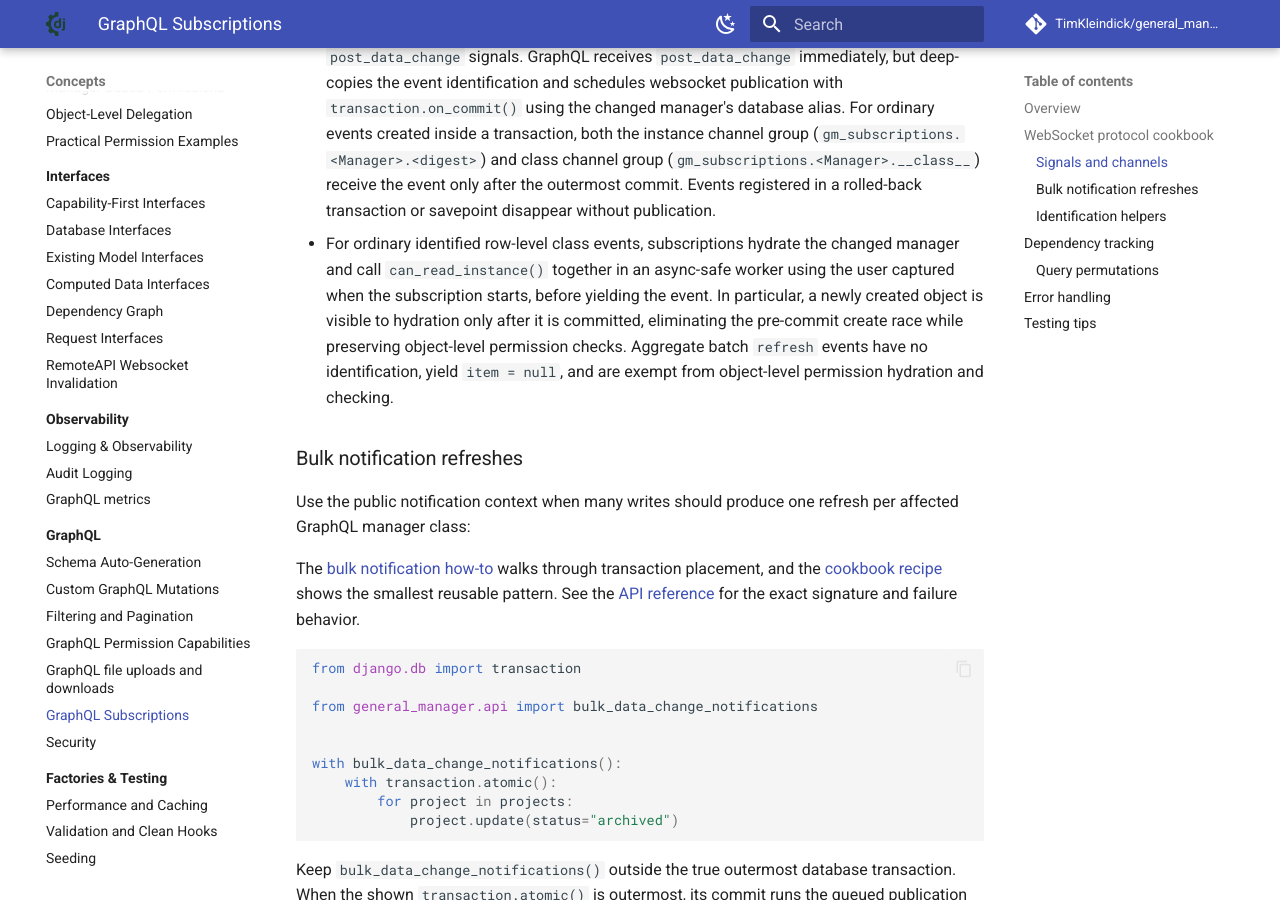
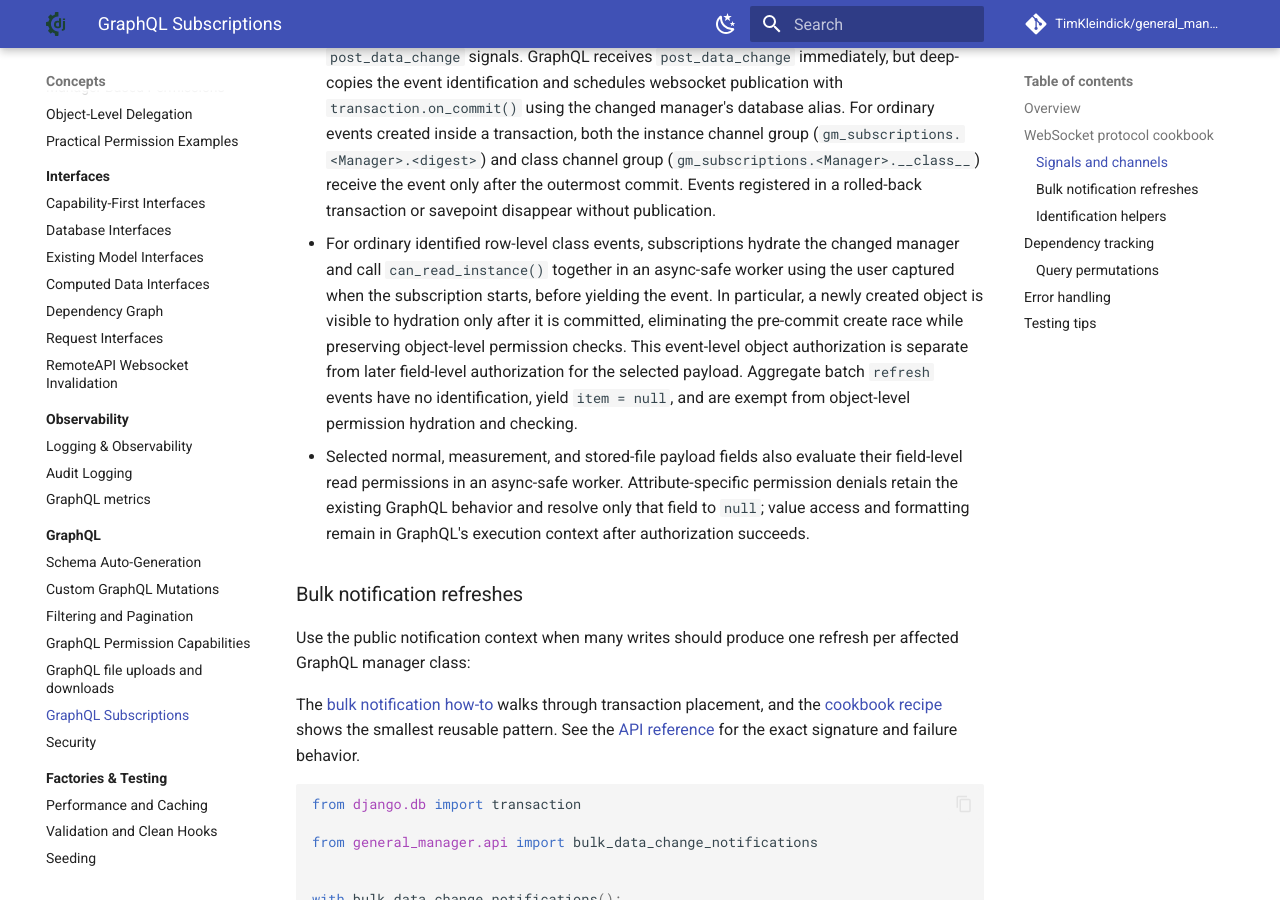
Before and after one commit to TimKleindick/general_manager, an MkDocs documentation site: the page built from docs/concepts/graphql/subscriptions.md, in a window 1280 px wide and 900 px high, scrolled down 4949 px. Built offline with MkDocs 1.6.1 and Material for MkDocs 9.7.7, drawn with Linux system fonts in a browser that asks for light colours; comment, search, counter and statistics services are not loaded.

Commit message:
docs: explain async-safe subscription field permissions

```diff
--- a/docs/concepts/graphql/subscriptions.md
+++ b/docs/concepts/graphql/subscriptions.md
@@ -160,7 +160,12 @@ task errors still propagate from the await.
 
 - Subscriptions require Django Channels. If `get_channel_layer()` returns `None`, the resolver raises a descriptive GraphQL error explaining that `CHANNEL_LAYERS` must be configured.
 - Managers are automatically decorated with `@data_change` and emit `pre_data_change` and `post_data_change` signals. GraphQL receives `post_data_change` immediately, but deep-copies the event identification and schedules websocket publication with `transaction.on_commit()` using the changed manager's database alias. For ordinary events created inside a transaction, both the instance channel group (`gm_subscriptions.<Manager>.<digest>`) and class channel group (`gm_subscriptions.<Manager>.__class__`) receive the event only after the outermost commit. Events registered in a rolled-back transaction or savepoint disappear without publication.
-- For ordinary identified row-level class events, subscriptions hydrate the changed manager and call `can_read_instance()` together in an async-safe worker using the user captured when the subscription starts, before yielding the event. In particular, a newly created object is visible to hydration only after it is committed, eliminating the pre-commit create race while preserving object-level permission checks. Aggregate batch `refresh` events have no identification, yield `item = null`, and are exempt from object-level permission hydration and checking.
+- For ordinary identified row-level class events, subscriptions hydrate the changed manager and call `can_read_instance()` together in an async-safe worker using the user captured when the subscription starts, before yielding the event. In particular, a newly created object is visible to hydration only after it is committed, eliminating the pre-commit create race while preserving object-level permission checks. This event-level object authorization is separate from later field-level authorization for the selected payload. Aggregate batch `refresh` events have no identification, yield `item = null`, and are exempt from object-level permission hydration and checking.
+- Selected normal, measurement, and stored-file payload fields also evaluate
+  their field-level read permissions in an async-safe worker. Attribute-specific
+  permission denials retain the existing GraphQL behavior and resolve only that
+  field to `null`; value access and formatting remain in GraphQL's execution
+  context after authorization succeeds.
 
 ### Bulk notification refreshes
 
```
